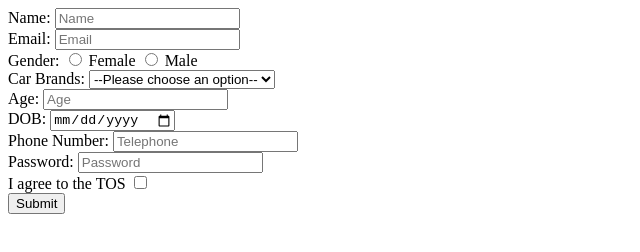
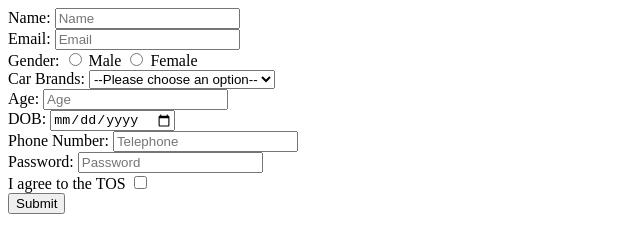
Before and after one commit to acciojob/signup-form-car-JahanaviChaturvedi, a website: page main.html in a window 1280 px wide. Shown: the full height of the page, 0-640 px from the left. Drawn offline with Linux system fonts and the light colour scheme.

Commit message:
created a submission

```diff
--- a/main.html
+++ b/main.html
@@ -8,7 +8,7 @@
 
 <body>
 	<!-- the entire body must be written by student -->
-	<form action="submit" method="post">
+	<form action="/submit-form" method="post">
 	<lable for="name">Name:</lable>
 	<input type="text" id="name" placeholder="Name" required><br>
 
@@ -16,10 +16,10 @@
 	<input type="email" id="email" placeholder="Email" required><br>
 
 	<lable> Gender:</lable>
+	<input type="radio" id="gender_m" name="gender" value="male" required>
+	<label for="gender_f">Male</label>
 	<input type="radio" id="gender_f" name="gender" value="female" required>
-	<label for="gender_f">Female</label>
-	<input type="radio" id="gender_m" name="gender" value="male" required>
-	<lable for="gender_m">Male</lable><br>
+	<lable for="gender_m">Female</lable><br>
 
 	<lable for="cars">Car Brands:</lable>
 	<select id="cars" name="cars" required>
```
